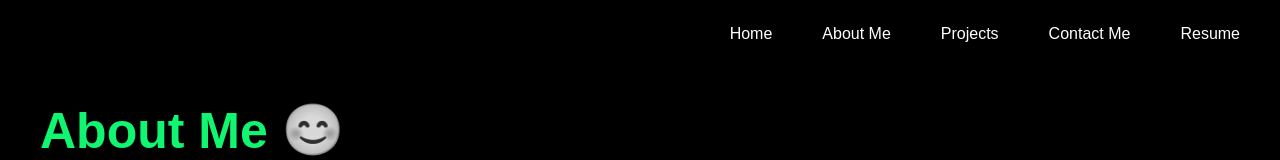
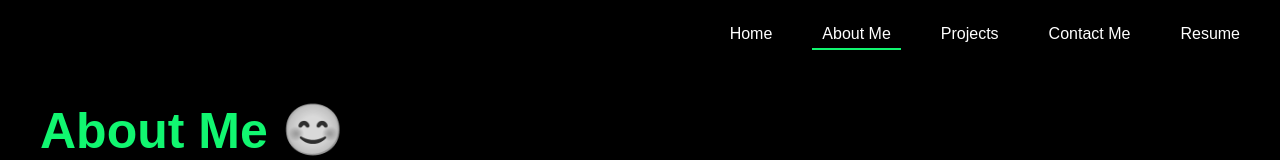
Before and after one commit to Manikanta954/My_portfolio, a React (Create React App) app: page /about-me in a window 1280 px wide. Shown: the top 160 px of the page. Built offline with nearby package versions, Linux system fonts and the light colour scheme.

Commit message:
changed nav bar

```diff
--- a/src/components/NavBar.css
+++ b/src/components/NavBar.css
@@ -1,4 +1,4 @@
-/* src/components/NavBar.css */
+/* src/components/NavBar.css
 .navbar {
     text-align: right;
     background-color: black;
@@ -32,3 +32,52 @@
     padding: 10px;
     color: black;
   }
+   */
+   .navbar {
+    text-align: right;
+    background-color: black;
+    padding: 10px 20px;
+    padding-top: 25px;
+    padding-bottom: 25px;
+  }
+
+  .nav-list {
+    list-style: none;
+    padding: 0;
+    margin: 0;
+    display: inline-block;
+  }
+
+  .nav-item {
+    display: inline;
+    margin-left: 20px;
+  }
+
+  .nav-item a {
+    text-decoration: none;
+    color: white;
+    padding: 5px 10px;
+    transition: background-color 0.3s ease;
+  }
+
+  .nav-item a:hover {
+    background-color: #11f670;
+    border-radius: 6px;
+    padding: 10px;
+    color: black;
+  }
+
+  .nav-item a.active {
+    position: relative;
+    color: white;
+  }
+
+  .nav-item a.active::after {
+    content: '';
+    position: absolute;
+    left: 0;
+    bottom: -3px; /* Adjust this value to control the underline position */
+    width: 100%;
+    height: 2px; /* Adjust this value to control the underline thickness */
+    background-color: #11f670;
+  }
--- a/src/components/NavBar.jsx
+++ b/src/components/NavBar.jsx
@@ -1,18 +1,49 @@
 // src/components/NavBar.js
+// import React from 'react';
+// import { Link } from 'react-router-dom';
+// import './NavBar.css';  // Import the CSS file
+
+// const NavBar = () => (
+//   <nav className="navbar">
+//     <ul className="nav-list">
+//       <li className="nav-item"><Link to="/">Home</Link></li>
+//       <li className="nav-item"><Link to="/about-me">About Me</Link></li>
+//       <li className="nav-item"><Link to="/Projects">Projects</Link></li>
+//       <li className="nav-item"><Link to="/contact-me">Contact Me</Link></li>
+//       <li className="nav-item"><Link to="/resume">Resume</Link></li>
+//     </ul>
+//   </nav>
+// );
+
+// export default NavBar;
 import React from 'react';
-import { Link } from 'react-router-dom';
+import { Link, useLocation } from 'react-router-dom';
 import './NavBar.css';  // Import the CSS file
 
-const NavBar = () => (
-  <nav className="navbar">
-    <ul className="nav-list">
-      <li className="nav-item"><Link to="/">Home</Link></li>
-      <li className="nav-item"><Link to="/about-me">About Me</Link></li>
-      <li className="nav-item"><Link to="/Projects">Projects</Link></li>
-      <li className="nav-item"><Link to="/contact-me">Contact Me</Link></li>
-      <li className="nav-item"><Link to="/resume">Resume</Link></li>
-    </ul>
-  </nav>
-);
+const NavBar = () => {
+  const location = useLocation();
+
+  return (
+    <nav className="navbar">
+      <ul className="nav-list">
+        <li className="nav-item">
+          <Link to="/" className={location.pathname === '/' ? 'active' : ''}>Home</Link>
+        </li>
+        <li className="nav-item">
+          <Link to="/about-me" className={location.pathname === '/about-me' ? 'active' : ''}>About Me</Link>
+        </li>
+        <li className="nav-item">
+          <Link to="/projects" className={location.pathname === '/projects' ? 'active' : ''}>Projects</Link>
+        </li>
+        <li className="nav-item">
+          <Link to="/contact-me" className={location.pathname === '/contact-me' ? 'active' : ''}>Contact Me</Link>
+        </li>
+        <li className="nav-item">
+          <Link to="/resume" className={location.pathname === '/resume' ? 'active' : ''}>Resume</Link>
+        </li>
+      </ul>
+    </nav>
+  );
+};
 
 export default NavBar;
--- a/src/components/home.css
+++ b/src/components/home.css
@@ -2,7 +2,7 @@
   padding-top: 50px;
   padding-left: 55px;
   background-color: black;
-  min-height:82.4vh; /* Ensure the background covers the full viewport height */
+  /* Ensure the background covers the full viewport height */
    /* Include padding in the element's total width and height */
 }
 .waving-hand {
```
